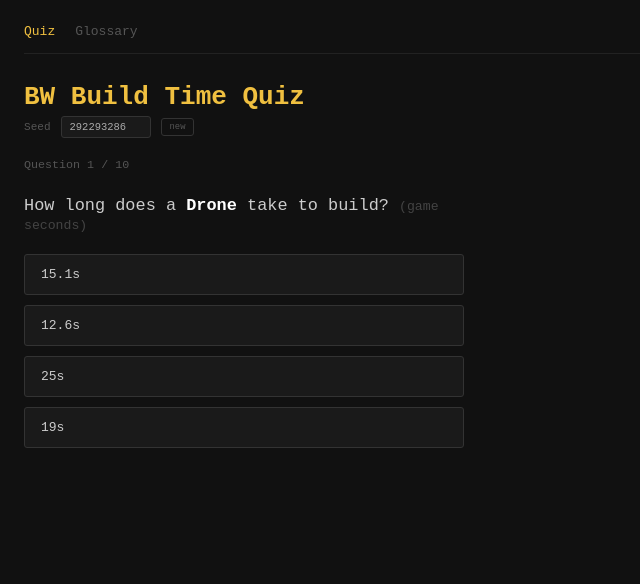
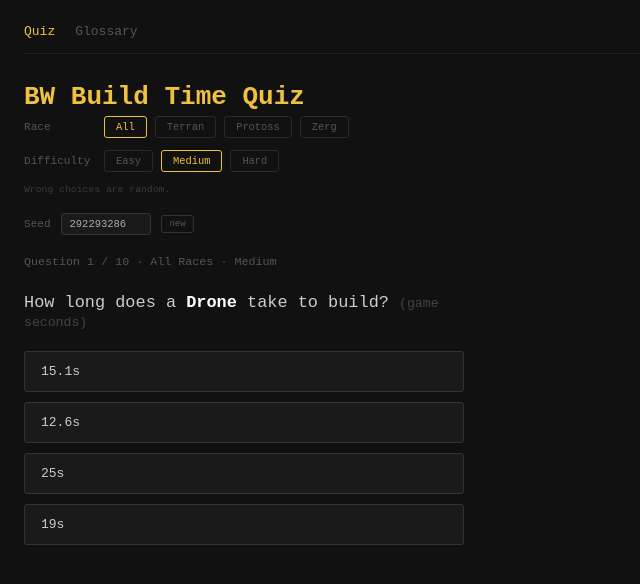
Before and after one commit to Gooseheaded/sc-forge, a plain HTML site: page index.html in a window 1280 px wide. Shown: the whole page, without its empty margins (0-640 px from the left). Drawn offline with Linux system fonts and the light colour scheme.

Commit message:
added difficulty and race selection for quiz

```diff
--- a/index.html
+++ b/index.html
@@ -59,6 +59,23 @@
   }
   #new-seed-btn:hover { border-color: #666; color: #aaa; }
 
+  /* ── Quiz Options ── */
+  .option-row { display: flex; align-items: center; gap: 8px; margin-bottom: 12px; }
+  .option-label { color: #555; font-size: 0.85em; width: 72px; flex-shrink: 0; }
+  .opt-btn {
+    background: none; border: 1px solid #2a2a2a; color: #555;
+    font-family: monospace; font-size: 0.8em; padding: 4px 11px;
+    cursor: pointer; border-radius: 3px; transition: none;
+  }
+  .opt-btn:hover { border-color: #555; color: #aaa; }
+  .opt-btn.sel { border-color: #f0c040; color: #f0c040; }
+  .opt-btn[data-race="Terran"].sel  { border-color: #4a82be; color: #4a82be; }
+  .opt-btn[data-race="Protoss"].sel { border-color: #a08820; color: #a08820; }
+  .opt-btn[data-race="Zerg"].sel    { border-color: #7030a0; color: #7030a0; }
+  .opt-btn[data-diff="easy"].sel    { border-color: #4caf50; color: #4caf50; }
+  .opt-btn[data-diff="hard"].sel    { border-color: #f44336; color: #f44336; }
+  #diff-hint { font-size: 0.75em; color: #3a3a3a; margin-bottom: 18px; min-height: 1.1em; }
+
   /* ── Glossary ── */
   #glossary-wrap { display: flex; gap: 24px; height: calc(100vh - 100px); }
 
@@ -106,6 +123,20 @@
 <div id="page-quiz" class="page visible">
   <div id="quiz-wrap">
     <h1>BW Build Time Quiz</h1>
+    <div class="option-row">
+      <span class="option-label">Race</span>
+      <button class="opt-btn sel" data-race="all"     onclick="selectRace(this)">All</button>
+      <button class="opt-btn"     data-race="Terran"  onclick="selectRace(this)">Terran</button>
+      <button class="opt-btn"     data-race="Protoss" onclick="selectRace(this)">Protoss</button>
+      <button class="opt-btn"     data-race="Zerg"    onclick="selectRace(this)">Zerg</button>
+    </div>
+    <div class="option-row">
+      <span class="option-label">Difficulty</span>
+      <button class="opt-btn"     data-diff="easy"   onclick="selectDiff(this)">Easy</button>
+      <button class="opt-btn sel" data-diff="medium" onclick="selectDiff(this)">Medium</button>
+      <button class="opt-btn"     data-diff="hard"   onclick="selectDiff(this)">Hard</button>
+    </div>
+    <div id="diff-hint"></div>
     <div id="seed-row">
       <span>Seed</span>
       <input id="seed-input" type="number" min="0" />
@@ -233,6 +264,30 @@
 
 const units = data.filter(d => d.type === 'Unit');
 
+let selectedRace = 'all';
+let selectedDiff = 'medium';
+
+const diffHints = {
+  easy:   'Wrong choices are far from the correct answer.',
+  medium: 'Wrong choices are random.',
+  hard:   'Wrong choices are closest to the correct answer.',
+};
+
+function selectRace(btn) {
+  document.querySelectorAll('[data-race]').forEach(b => b.classList.remove('sel'));
+  btn.classList.add('sel');
+  selectedRace = btn.dataset.race;
+  startQuiz();
+}
+
+function selectDiff(btn) {
+  document.querySelectorAll('[data-diff]').forEach(b => b.classList.remove('sel'));
+  btn.classList.add('sel');
+  selectedDiff = btn.dataset.diff;
+  document.getElementById('diff-hint').textContent = diffHints[selectedDiff];
+  startQuiz();
+}
+
 // ─────────────────────────────────────────
 // NAVIGATION
 // ─────────────────────────────────────────
@@ -283,7 +338,8 @@
   const seed = isNaN(raw) ? randomSeed() : raw;
   document.getElementById('seed-input').value = seed;
   rng = mulberry32(seed);
-  questions = shuffle(units).slice(0, 10);
+  const pool = selectedRace === 'all' ? units : units.filter(u => u.race === selectedRace);
+  questions = shuffle(pool).slice(0, 10);
   current = 0;
   score = 0;
   document.getElementById('score-screen').style.display = 'none';
@@ -292,13 +348,28 @@
 }
 
 function makeChoices(correct) {
-  const wrong = shuffle(allTimes.filter(t => t !== correct)).slice(0, 3);
+  const wrongTimes = allTimes.filter(t => t !== correct);
+  let pool;
+  if (selectedDiff === 'easy') {
+    // Use the furthest half so wrong choices are obviously wrong
+    const sorted = [...wrongTimes].sort((a, b) => Math.abs(a - correct) - Math.abs(b - correct));
+    pool = sorted.slice(Math.ceil(sorted.length / 2));
+  } else if (selectedDiff === 'hard') {
+    // Use the 5 closest so any of them could plausibly be right
+    const sorted = [...wrongTimes].sort((a, b) => Math.abs(a - correct) - Math.abs(b - correct));
+    pool = sorted.slice(0, Math.min(5, sorted.length));
+  } else {
+    pool = wrongTimes;
+  }
+  const wrong = shuffle(pool).slice(0, 3);
   return shuffle([correct, ...wrong]);
 }
 
 function showQuestion() {
   const q = questions[current];
-  document.getElementById('progress').textContent = `Question ${current + 1} / 10`;
+  const raceLabel = selectedRace === 'all' ? 'All Races' : selectedRace;
+  document.getElementById('progress').textContent =
+    `Question ${current + 1} / 10  ·  ${raceLabel}  ·  ${selectedDiff.charAt(0).toUpperCase() + selectedDiff.slice(1)}`;
   document.getElementById('unit-name').textContent = q.name;
   document.getElementById('result').textContent = '';
   document.getElementById('next-btn').style.display = 'none';
@@ -442,6 +513,7 @@
 // ─────────────────────────────────────────
 buildSidebar();
 document.getElementById('seed-input').value = randomSeed();
+document.getElementById('diff-hint').textContent = diffHints[selectedDiff];
 startQuiz();
 
 const hash = location.hash.replace('#', '');
```
